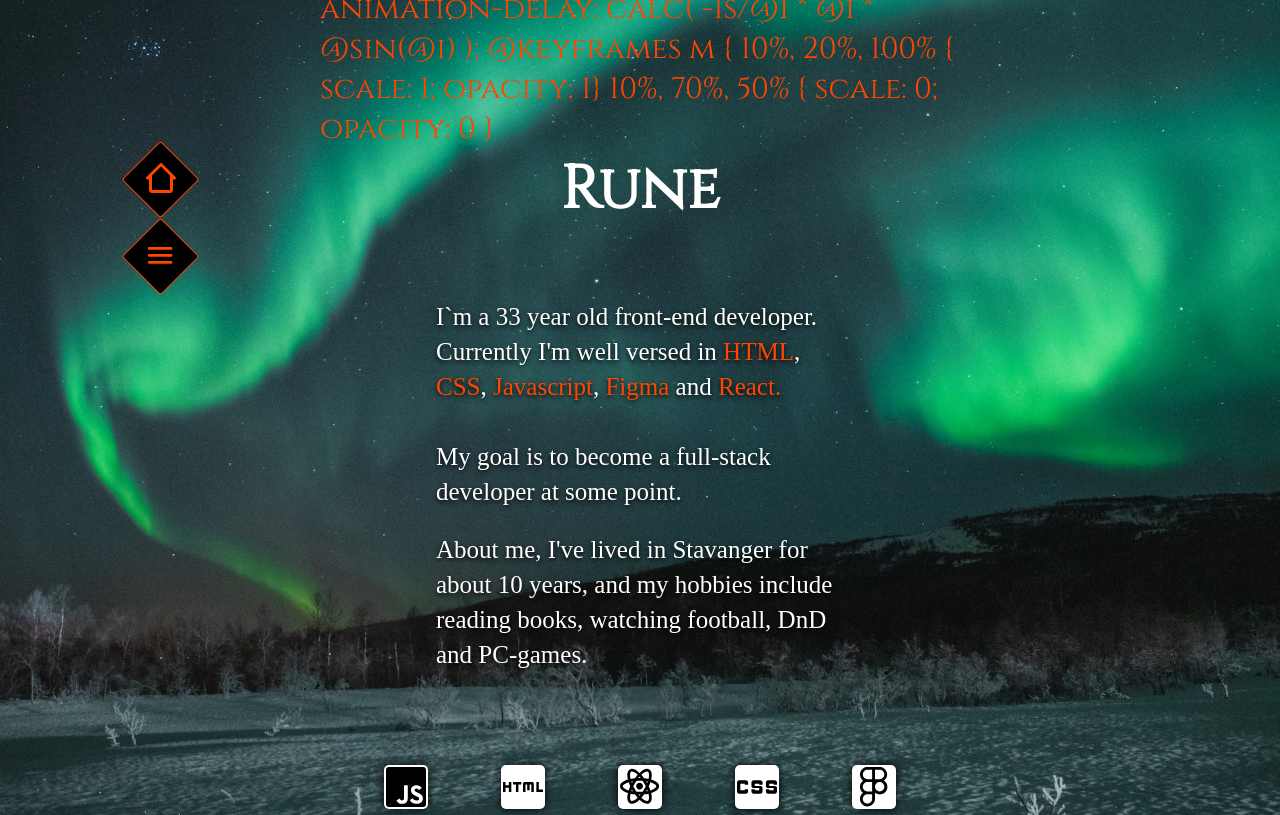
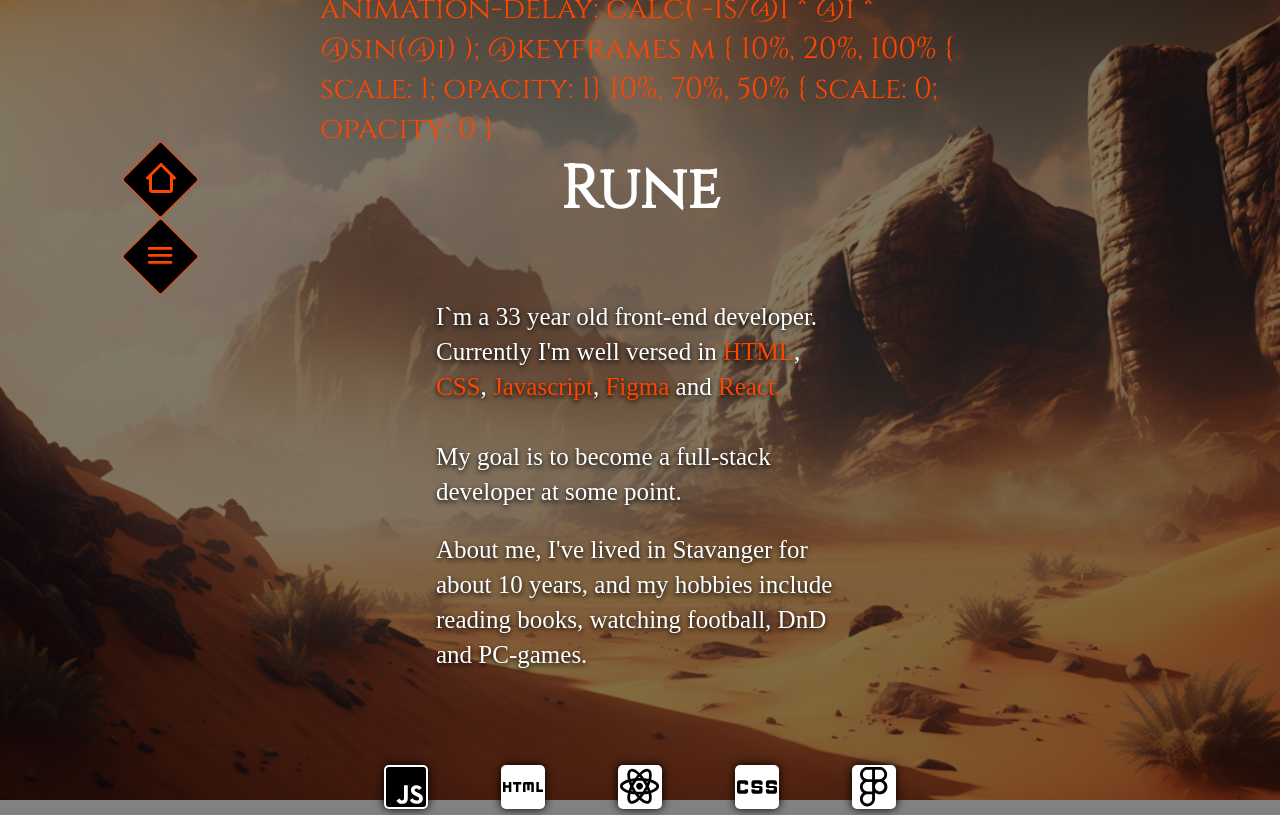
Before and after one commit to RuneKodehode/porto, a React (Vite) app: page /#/ in a window 1280 px wide. Built offline with nearby package versions, Linux system fonts and the light colour scheme.

Commit message:
changed bg picture

```diff
--- a/src/index.css
+++ b/src/index.css
@@ -2,10 +2,12 @@
   font-family: "Cinzel", serif;
   color: orangered;
   margin: 0px;
-  background-image: url(./components/svg/bg3.jpg);
+  background-image: url(./components/svg/desert.png);
   background-position: center;
   background-repeat: no-repeat;
   background-size: cover;
+  background-color: rgba(0, 0, 0, 0.493);
+  background-blend-mode: overlay;
 }
 iframe {
   width: 60vw;
```
Also changed, not shown: src/components/svg/desert.png (added), src/components/svg/desert2.png (added).
